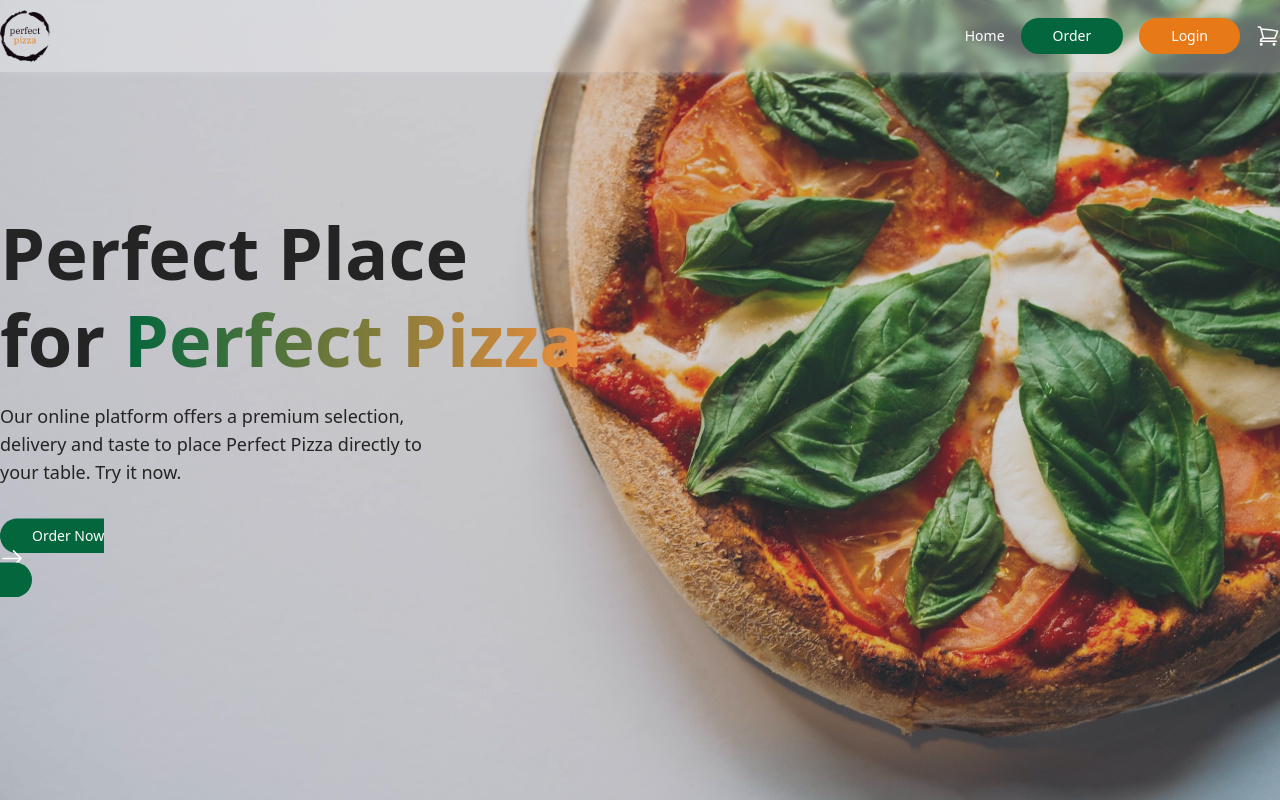
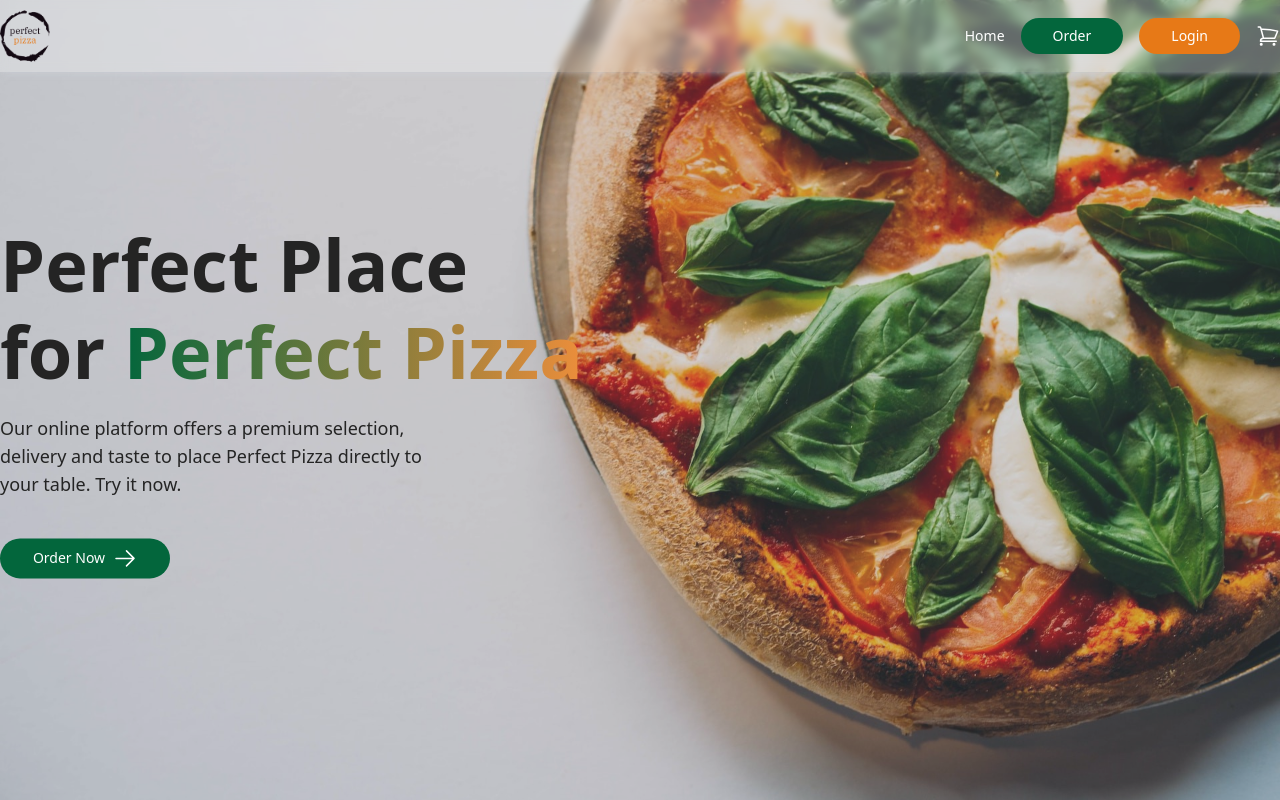
Before and after one commit to srdjan-gr/pizza-order, a Next.js app: page / in a window 1280 px wide. Built offline with nearby package versions, Linux system fonts and the light colour scheme.

Commit message:
Hero section finished

```diff
--- a/src/components/Hero.jsx
+++ b/src/components/Hero.jsx
@@ -30,10 +30,9 @@ const Hero = () => {
                 {/* <p className='w-1/3 mt-5'>"Order our Perfect Pizza from the comfort of your home! Our online platform offers a premium selection, delivery and taste to place Perfect Pizza directly to your table. Try it now.</p> */}
                 <p className='w-1/3 mt-5 text-lg'>Our online platform offers a premium selection, delivery and taste to place Perfect Pizza directly to your table. Try it now.</p>
 
-                <div className="mt-10 ">
-                    <Link className='btn_main bg-pizza_green-500 hover:bg-pizza_green-400 text-white' href={'/'}>Order Now <ArrowRight className='w-6 h-6 cursor-pointer text-white' /></Link>
-
-
+                <div className="mt-10 btn_main bg-pizza_green-500 hover:bg-pizza_green-400 text-white flex justify-center items-center cursor-pointer gap-2 w-[170px]">
+                    <Link href={'/'}>Order Now </Link>
+                    <ArrowRight className='w-6 h-6 ' />
                 </div>
             </div>
         </div>
```
